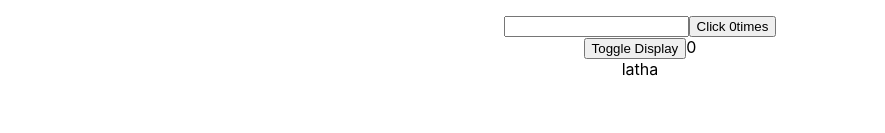
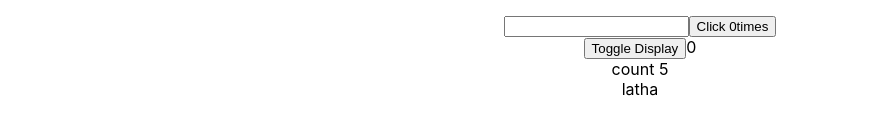
Before and after one commit to lathadkc/myfirstreact, a React (Create React App) app: page / in a window 1280 px wide. Shown: the part 235-368 px from the top of the page, without its empty margins (0-885 px from the left). Built offline with nearby package versions, Linux system fonts and the light colour scheme.

Commit message:
useEffectIncorrectDependency

```diff
--- a/src/App.js
+++ b/src/App.js
@@ -7,6 +7,7 @@ import HookCounter4 from './components/HookCounter4';
 import HookCounterOne from './components/HookCounterOne';
 import HookMouse from './components/Hook Mouse';
 import MouseContainer from './components/MouseContainer';
+import IntervalHookCounter from './components/IntervalHookCounter';
 
 
 function App() {
@@ -18,6 +19,7 @@ function App() {
     <HookCounterOne></HookCounterOne>
   {/* <HookMouse></HookMouse> */}
   <MouseContainer></MouseContainer>
+  <IntervalHookCounter></IntervalHookCounter>
         latha
     </div>
   );
--- /dev/null
+++ b/src/components/IntervalHookCounter.js
@@ -0,0 +1,40 @@
+import React, { useState,useEffect } from 'react'
+
+const IntervalHookCounter = () => {
+    const [count, setCount] = useState(0);
+    const someProp = 0;
+    const tick = () => {
+       //setCount(count+1);
+
+       setCount(oc => oc+1);
+    }
+    // function doSomething() {
+    //     console.log(someProp);
+
+    // }
+    useEffect(() => {
+        function doSomething() {
+            console.log(someProp);
+
+        }
+
+        console.log("Within useEffect IntervalHookCounter");
+        doSomething();
+
+     const interval =  setInterval(tick,1000);
+    return () => {
+        clearInterval(interval);
+    }
+
+     //},[someProp] );
+    //},[count]);
+},[]);
+    return (
+        <div>
+            count {count}
+
+        </div>
+    )
+}
+
+export default IntervalHookCounter
```
